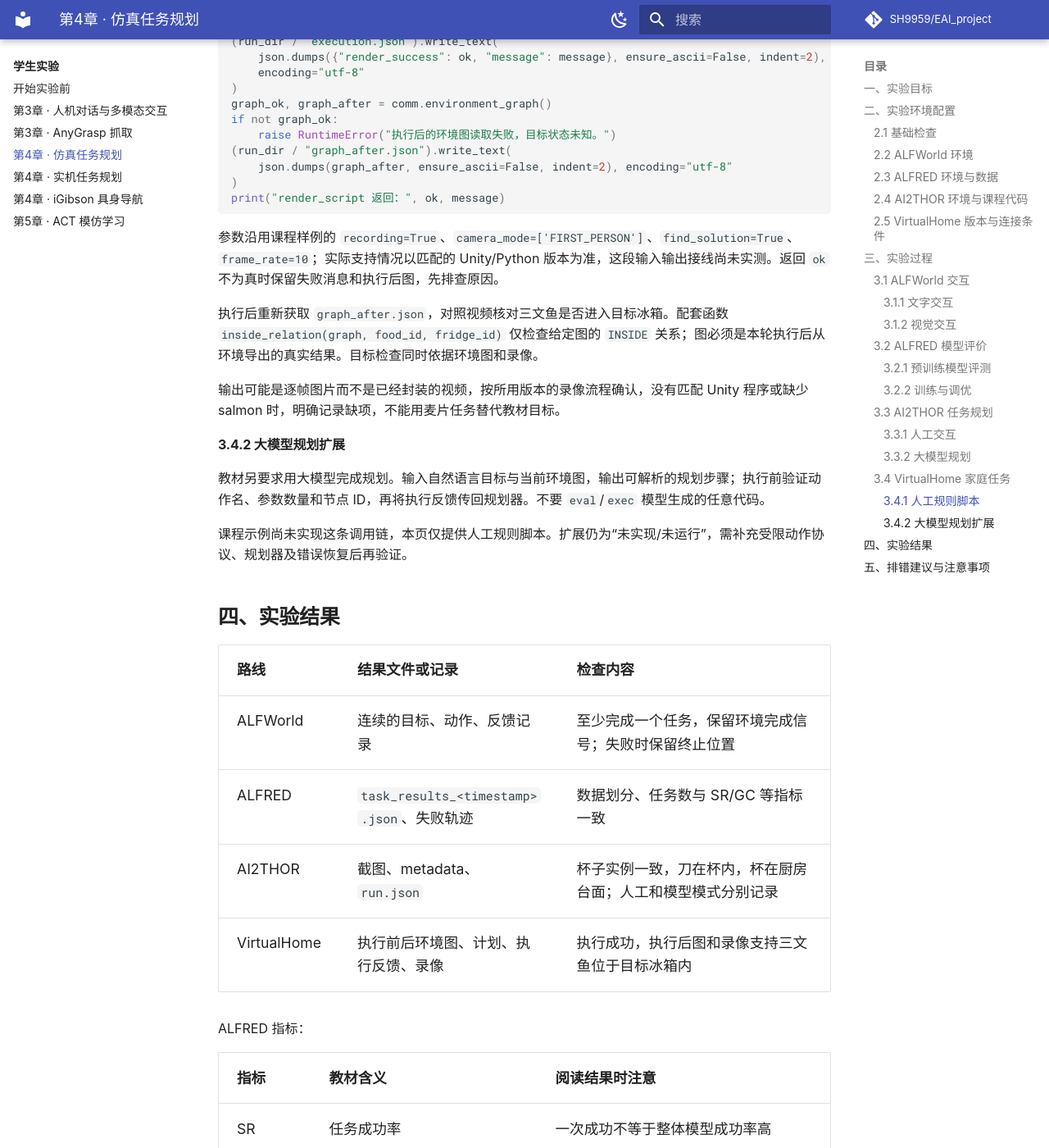
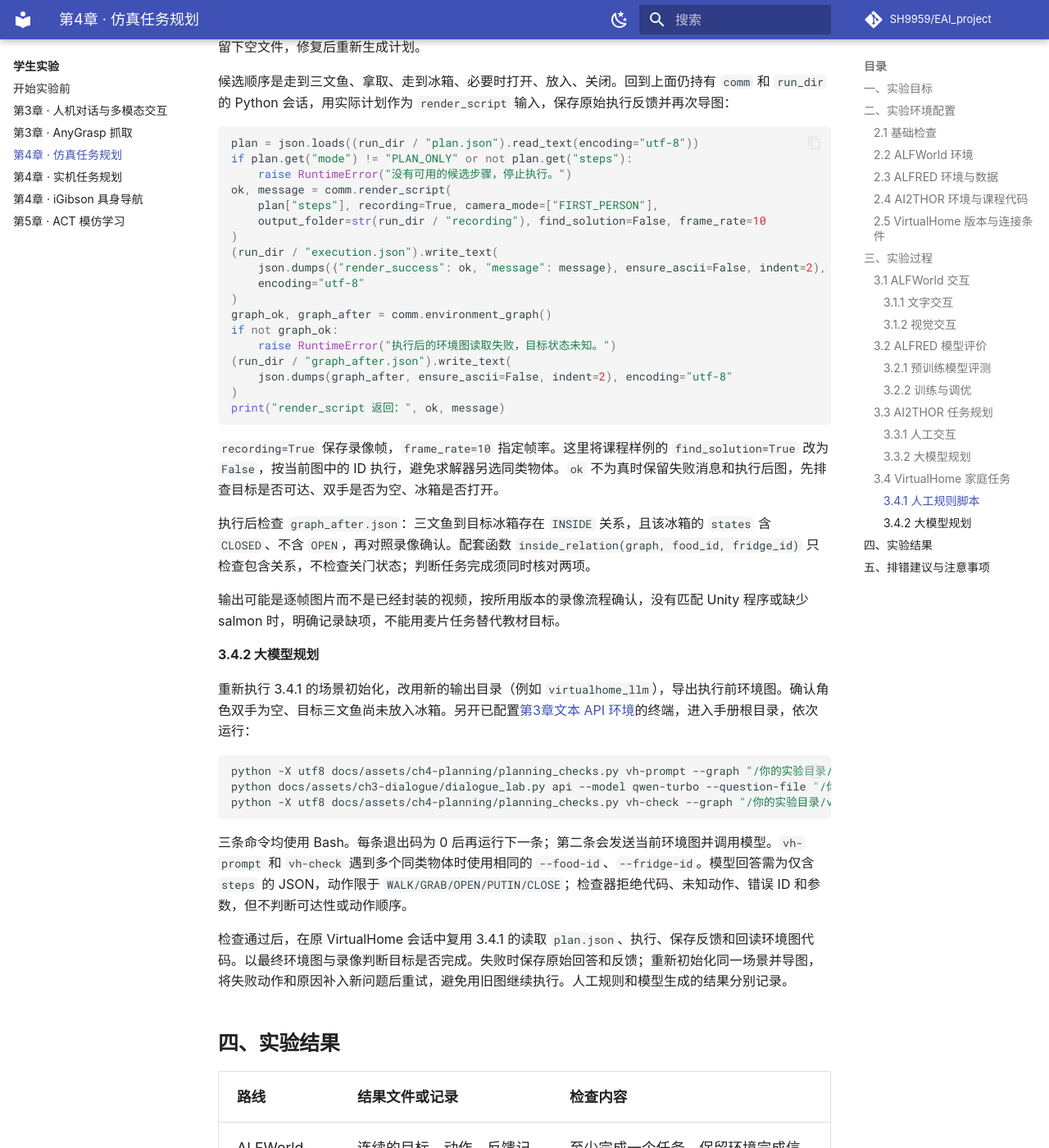
Before and after one commit to SH9959/EAI_experiment_handbook, an MkDocs documentation site: the page built from docs/student/ch4-planning.md, in a window 1280 px wide and 1400 px high, scrolled down 8004 px. Shown: the whole window at 82% size. Built offline with MkDocs 1.6.1 and Material for MkDocs 9.7.7, drawn with Linux system fonts in a browser that asks for light colours; comment, search, counter and statistics services are not loaded; some of the changed text lies outside the part shown.

Commit message:
feat(ch4): complete VirtualHome planning workflow and offline checks

````diff
--- a/docs/assets/ch4-planning/verification.md
+++ b/docs/assets/ch4-planning/verification.md
@@ -100,3 +100,23 @@
 实验页统一为“实验目标、实验环境配置、实验过程、实验结果、排错建议与注意事项”。环境准备集中在第二节，四个平台的操作集中在第三节；删除页首维护状态和正文中重复的源码问题表，本记录的原始问题表及未运行清单保留。
 
 17 个代码块与本轮起点 `0721543` 完全一致，保留 Done、完整物体 ID、目标查找、失败和未知反馈的处理说明。本轮未重跑上述 47 项测试，未安装或启动仿真器，也未训练或调用模型。跨页语法、链接、构建与浏览器检查见[本轮文案复核记录](../ch3-dialogue/verification.md#editorial-review-20261001)。
+
+## 第3—5章补全（2026-10-01）
+
+这是同日文案复核之后的新一轮工作，起点为 `db072e9`。重新读取并查看新提供教材 PDF 第 151—158 页；保留 ALFWorld、ALFRED、AI2THOR 和 VirtualHome 路线。本轮补充 ALFWorld 的任务目录复用、VirtualHome 连接初始化、角色添加、模型生成动作和结果检查。
+
+重新核对以下上游固定源码，未安装其依赖或下载仿真程序：
+
+- [ALFWorld aaba687](https://github.com/alfworld/alfworld/tree/aaba6870f86c5be6a08a491f32a50b906227bc3e)：`alfworld-play-tw` 接受任务目录、打印 `Playing` 与 `You won!`，通过 HumanAgent 提供自动补全。
+- [ALFRED f91f4c0](https://github.com/askforalfred/alfred/tree/f91f4c0c96c7a29f33d0557f86b0a21035379b3b)：重新核对 requirements、README 和模型说明；PyTorch 1.1.0、torchvision 0.3.0、AI2THOR 2.1.0 属历史环境，未与其他实验环境混装。
+- [VirtualHome 58970fd](https://github.com/xavierpuigf/virtualhome/tree/58970fd80951c2eaa1af713e0917d1a105353ad8)：读取 setup、README、Unity demo 和 `comm_unity.py`，核对包内导入路径、8080 端口、reset/add_character 的布尔返回值，以及 render_script 的参数与返回值。Python ≥3.10 与固定旧依赖的完整兼容环境仍待实机安装验证。
+
+新增 `vh-prompt` 和 `vh-check` 为手册侧辅助命令，分别生成问题文本和检查模型回答；通过第3章已有 API 入口衔接，未新建模型服务。检查器限制 JSON 结构、动作名、角色、节点 ID、参数数量和对象类型，不模拟可达性或执行顺序，输出仍为 `PLAN_ONLY`、`executed: false`、`NOT_EVALUATED`。本轮用合成图和回答测试，没有发出模型请求。
+
+VirtualHome 执行示例改为 `find_solution=False`，按本轮图的实例 ID 执行；最终同时核对三文鱼到指定冰箱的 `INSIDE` 关系、冰箱关闭状态和录像。交叉审阅发现“提示词要求关门而结果只检查包含关系”的遗漏，已补齐关门判据。
+
+实际运行 `python -B docs/assets/ch4-planning/test_planning_checks.py`，Python 3.12.14 下 **56 项测试通过**，其中新增 9 项检查模型输出协议、错误 ID、代码/多动作文本、参数、空/超长计划及 CLI 状态。原 47 项也在本次执行中通过。7 个手册辅助 Python 文件通过内存编译；人机对话 36 项、抓取 30 项离线测试在本轮分别重跑通过，均不代表模型或设备运行。
+
+VirtualHome 模型路线现已补齐学生操作与离线检查入口，替代前一阶段的“未实现”状态；**真实模型调用、Unity 连接和执行仍未运行**。其余历史未运行项和资源条件保持不变。实机规划、导航、ACT 的本轮检查分别见[实机记录](../ch4-real/verification.md)、[导航记录](../ch4-navigation/verification.md)、[ACT记录](../ch5-imitation/verification.md)。
+
+整体复核使用已有文档环境完成全仓库 MkDocs 构建，输出在仓库外；未写入 `site/`。六项实验均使用统一的五个二级标题，标题无下划线；9 段正文 Python 示例通过语法解析，34 处相对文件链接及生成页面中的 1,656 处站内链接、资源和锚点检查通过。浏览器查看了首页、学生入口、仿真规划、实机规划、导航及 ACT 页面，中文、目录、代码块和表格显示正常。`git diff --check` 通过。上述为本轮文档与离线检查，未启动实验平台。
--- a/docs/student/ch4-planning.md
+++ b/docs/student/ch4-planning.md
@@ -125,9 +125,9 @@
 
 ### 2.5 VirtualHome 版本与连接条件
 
-教材写 Python 3.9，并建议改 `setup.py` 中的版本声明；2026-09-20 核对的上游 `setup.py` 已要求 Python ≥3.10，同时还固定了若干旧依赖。不要直接改低 `python_requires`。向助教取得 Python 包提交、Unity 程序版本和经过验证的依赖组合，然后按对应官方说明安装。
+教材写 Python 3.9；本页核对的 [VirtualHome 2.3.0 源码](https://github.com/xavierpuigf/virtualhome/tree/58970fd80951c2eaa1af713e0917d1a105353ad8)声明 Python ≥3.10，却仍固定 `networkx==2.3` 等旧依赖。先使用助教提供的兼容环境，核对 Python 包提交与 Unity 程序版本；不要只改版本声明或强制安装来忽略冲突。
 
-教材 140 页链接指向 Windows Unity 2.3.0 包 `release/simulator/v2.0/v2.3.0/windows_exec.zip`。2026-09-20 核对的[官方 README 下载段](https://github.com/xavierpuigf/virtualhome#download-unity-simulator)也列出 2.3.0 各平台程序；使用前确认文件可下载，并与 Python 包版本匹配。取得可用连接样例后再执行 3.4。
+从[官方下载页](https://github.com/xavierpuigf/virtualhome#download-unity-simulator)取得对应平台的 Unity 2.3.0 程序，解压后记录可执行文件的绝对路径。教材 Windows 包同为 2.3.0。先启动程序并保留窗口，再在相同机器的专用 Python 环境执行 3.4；默认连接端口为 `8080`。
 
 课程 `demo_in_virtualhome.py` 的导入路径是 `from simulation...`；你安装的包布局可能不同，先确认 `comm_unity` 实际路径。它还硬编码 Unity 可执行路径、视频目录及物体 ID。实际运行的 `script2` 操作的是 `cereal`，而教材练习目标是 `salmon`。
 
@@ -137,7 +137,12 @@
 
 #### 3.1.1 文字交互
 
-在 2.2 启动 `alfworld-play-tw` 的终端中操作：读取场景文字和本轮目标，再输入命令。文字版不打开三维窗口。按当前版本终端提示查看帮助/可执行动作，使用当前场景中的物体名称与编号。
+在 2.2 启动 `alfworld-play-tw` 的终端中操作，保存开头 `Playing '…'` 后的任务目录。文字版不打开三维窗口；用终端自动补全选择当前可执行动作，物体名称和编号以本轮场景为准。
+
+1. 阅读目标，确定物体和目标容器。
+2. 移动到可能的位置；容器关闭时先打开，再查看并拿取目标。
+3. 按目标完成加热、冷却、清洗或放置，逐步读取环境反馈。
+4. 出现 `You won!` 后结束并保存记录。重做同一任务时运行 `alfworld-play-tw "上次 Playing 后的任务目录"`。
 
 记录一个小任务：原始目标、每一步输入、每一步反馈和结束结果。如果尝试的动作失败，先读取反馈，再决定是位置不对、对象不对还是前置动作缺失。按教材，任务成功时能看到 `you won`；若所用版本输出不同，记录版本及实际完成信号。
 
@@ -239,14 +244,20 @@
 
 #### 3.4.1 人工规则脚本
 
-先用与 Unity 版本对应的官方最小样例确认连接，确保它建立了 `comm` 并添加执行脚本的角色 `<char0>`。下面代码在**这个仍持有 `comm` 的 Python 会话或 notebook** 中运行；替换实验目录为自己的绝对路径：
+Unity 启动后，在 VirtualHome 专用环境打开 `python` 或 notebook，连接并加载场景。下面各段在**同一个 Python 会话**中执行；将输出目录换为本次实验的绝对路径：
 
 ```python
 import json
 from pathlib import Path
+from virtualhome.simulation.unity_simulator import comm_unity
 
 run_dir = Path("/你的实验目录/virtualhome_run").resolve()
-run_dir.mkdir(parents=True, exist_ok=True)
+run_dir.mkdir(parents=True, exist_ok=False)
+comm = comm_unity.UnityCommunication(port="8080")
+if comm.reset(0) is not True:
+    raise RuntimeError("场景加载失败。")
+if comm.add_character("Chars/Female2") is not True:
+    raise RuntimeError("角色添加失败。")
 ok, graph_before = comm.environment_graph()
 if not ok:
     raise RuntimeError("环境图读取失败，停止规划。")
@@ -273,7 +284,7 @@
     raise RuntimeError("没有可用的候选步骤，停止执行。")
 ok, message = comm.render_script(
     plan["steps"], recording=True, camera_mode=["FIRST_PERSON"],
-    output_folder=str(run_dir / "recording"), find_solution=True, frame_rate=10
+    output_folder=str(run_dir / "recording"), find_solution=False, frame_rate=10
 )
 (run_dir / "execution.json").write_text(
     json.dumps({"render_success": ok, "message": message}, ensure_ascii=False, indent=2),
@@ -288,17 +299,25 @@
 print("render_script 返回：", ok, message)
 ```
 
-参数沿用课程样例的 `recording=True`、`camera_mode=['FIRST_PERSON']`、`find_solution=True`、`frame_rate=10`；实际支持情况以匹配的 Unity/Python 版本为准，这段输入输出接线尚未实测。返回 `ok` 不为真时保留失败消息和执行后图，先排查原因。
+`recording=True` 保存录像帧，`frame_rate=10` 指定帧率。这里将课程样例的 `find_solution=True` 改为 `False`，按当前图中的 ID 执行，避免求解器另选同类物体。`ok` 不为真时保留失败消息和执行后图，先排查目标是否可达、双手是否为空、冰箱是否打开。
 
-执行后重新获取 `graph_after.json`，对照视频核对三文鱼是否进入目标冰箱。配套函数 `inside_relation(graph, food_id, fridge_id)` 仅检查给定图的 `INSIDE` 关系；图必须是本轮执行后从环境导出的真实结果。目标检查同时依据环境图和录像。
+执行后检查 `graph_after.json`：三文鱼到目标冰箱存在 `INSIDE` 关系，且该冰箱的 `states` 含 `CLOSED`、不含 `OPEN`，再对照录像确认。配套函数 `inside_relation(graph, food_id, fridge_id)` 只检查包含关系，不检查关门状态；判断任务完成须同时核对两项。
 
 输出可能是逐帧图片而不是已经封装的视频，按所用版本的录像流程确认，没有匹配 Unity 程序或缺少 salmon 时，明确记录缺项，不能用麦片任务替代教材目标。
 
-#### 3.4.2 大模型规划扩展
+#### 3.4.2 大模型规划
 
-教材另要求用大模型完成规划。输入自然语言目标与当前环境图，输出可解析的规划步骤；执行前验证动作名、参数数量和节点 ID，再将执行反馈传回规划器。不要 `eval`/`exec` 模型生成的任意代码。
+重新执行 3.4.1 的场景初始化，改用新的输出目录（例如 `virtualhome_llm`），导出执行前环境图。确认角色双手为空、目标三文鱼尚未放入冰箱。另开已配置[第3章文本 API 环境](ch3-dialogue.md)的终端，进入手册根目录，依次运行：
 
-课程示例尚未实现这条调用链，本页仅提供人工规则脚本。扩展仍为“未实现/未运行”，需补充受限动作协议、规划器及错误恢复后再验证。
+```bash
+python -X utf8 docs/assets/ch4-planning/planning_checks.py vh-prompt --graph "/你的实验目录/virtualhome_llm/graph_before.json" > "/你的实验目录/virtualhome_llm/question.txt"
+python docs/assets/ch3-dialogue/dialogue_lab.py api --model qwen-turbo --question-file "/你的实验目录/virtualhome_llm/question.txt" --output "/你的实验目录/virtualhome_llm/answer.txt" --max-tokens 1024 --send
+python -X utf8 docs/assets/ch4-planning/planning_checks.py vh-check --graph "/你的实验目录/virtualhome_llm/graph_before.json" --response "/你的实验目录/virtualhome_llm/answer.txt" > "/你的实验目录/virtualhome_llm/plan.json"
+```
+
+三条命令均使用 Bash。每条退出码为 0 后再运行下一条；第二条会发送当前环境图并调用模型。`vh-prompt` 和 `vh-check` 遇到多个同类物体时使用相同的 `--food-id`、`--fridge-id`。模型回答需为仅含 `steps` 的 JSON，动作限于 `WALK/GRAB/OPEN/PUTIN/CLOSE`；检查器拒绝代码、未知动作、错误 ID 和参数，但不判断可达性或动作顺序。
+
+检查通过后，在原 VirtualHome 会话中复用 3.4.1 的读取 `plan.json`、执行、保存反馈和回读环境图代码。以最终环境图与录像判断目标是否完成。失败时保存原始回答和反馈；重新初始化同一场景并导图，将失败动作和原因补入新问题后重试，避免用旧图继续执行。人工规则和模型生成的结果分别记录。
 
 ## 四、实验结果
 
@@ -307,7 +326,7 @@
 | ALFWorld | 连续的目标、动作、反馈记录 | 至少完成一个任务，保留环境完成信号；失败时保留终止位置 |
 | ALFRED | `task_results_<timestamp>.json`、失败轨迹 | 数据划分、任务数与 SR/GC 等指标一致 |
 | AI2THOR | 截图、metadata、`run.json` | 杯子实例一致，刀在杯内，杯在厨房台面；人工和模型模式分别记录 |
-| VirtualHome | 执行前后环境图、计划、执行反馈、录像 | 执行成功，执行后图和录像支持三文鱼位于目标冰箱内 |
+| VirtualHome | 执行前后环境图、计划、执行反馈、录像 | 执行成功，三文鱼位于指定冰箱内且冰箱已关闭；人工与模型计划分别记录 |
 
 ALFRED 指标：
 
````
Also changed, not shown: docs/assets/ch4-planning/planning_checks.py (+66 -5 lines), docs/assets/ch4-planning/test_planning_checks.py (+68 -0 lines).
